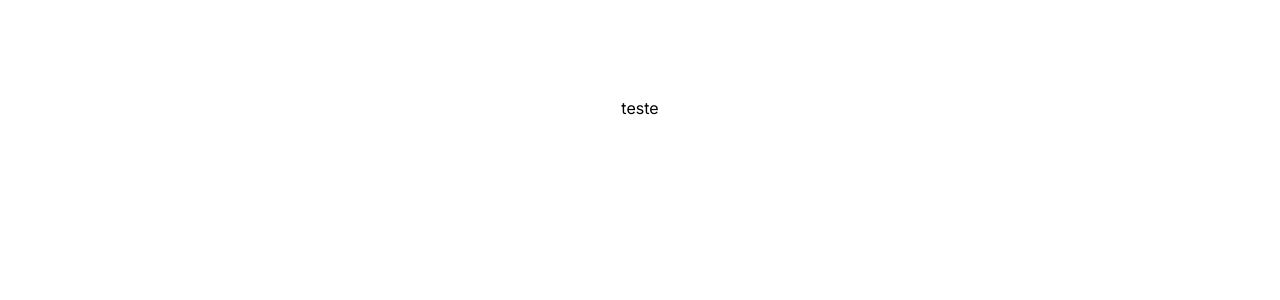
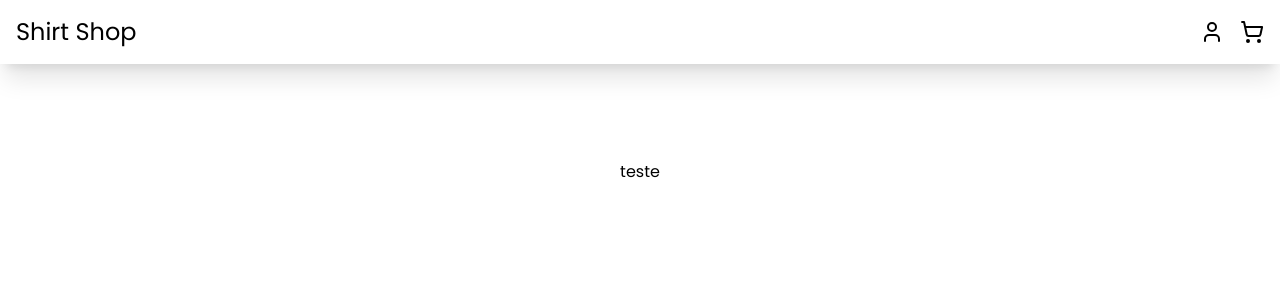
Before and after one commit to luizsdev/shirt-shop-app, a Next.js app: page / in a window 1280 px wide. Shown: the top 300 px of the page. Built offline with nearby package versions, Linux system fonts and the light colour scheme.

Commit message:
chore: change app font

```diff
--- a/app/layout.tsx
+++ b/app/layout.tsx
@@ -1,8 +1,12 @@
 import type { Metadata } from "next";
-import { Inter } from "next/font/google";
+import { Poppins } from "next/font/google";
+import { Navbar } from "./components/Navbar";
 import "./globals.css";
 
-const inter = Inter({ subsets: ["latin"] });
+const poppins = Poppins({
+  weight: "400",
+  subsets: ["latin"],
+});
 
 export const metadata: Metadata = {
   title: "Shirt shop",
@@ -16,7 +20,10 @@
 }>) {
   return (
     <html lang="pt">
-      <body className={inter.className}>{children}</body>
+      <body className={poppins.className}>
+        <Navbar />
+        {children}
+      </body>
     </html>
   );
 }
```
